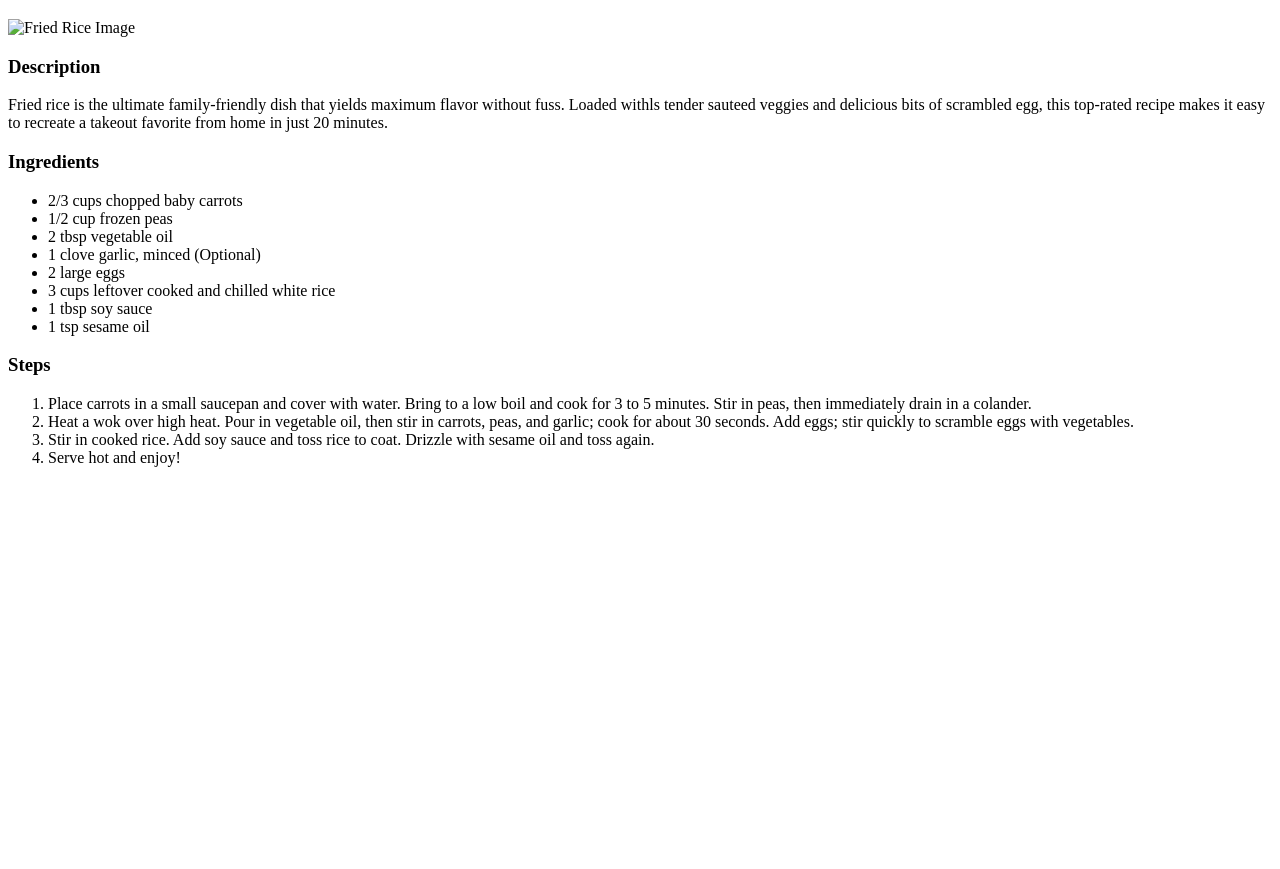
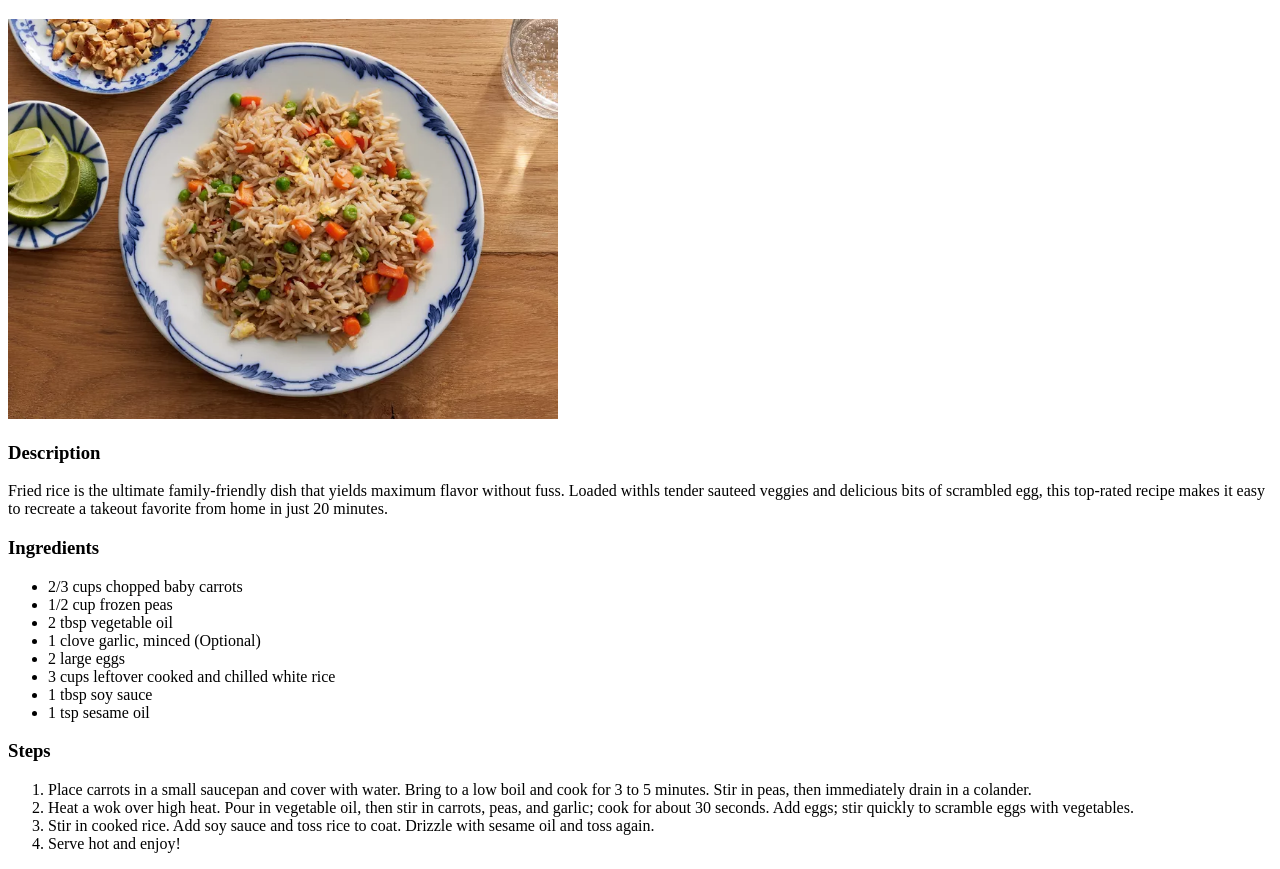
Before and after one commit to ryanbirke/odin-recipes, a plain HTML site: page recipes/fried_rice.html in a window 1280 px wide. Shown: the part 61-930 px from the top of the page. Before the commit the page ends 800 px from the top, so only its background shows below. Drawn offline with Linux system fonts and the light colour scheme.

Commit message:
Fix image path, add size contraints to image
Image link was referencing incorrect path and was too large.
Updated path to correct reference.

```diff
--- a/recipes/fried_rice.html
+++ b/recipes/fried_rice.html
@@ -8,7 +8,7 @@
     </head>
     <body>
         <h1>Fried Rice</h1>
-        <img src="img/fried_rice.jpg" alt="Fried Rice Image">
+        <img src="../img/fried_rice.jpg" alt="Fried Rice Image" height="400" width="550">
         <h3>Description</h3>
         <p>Fried rice is the ultimate family-friendly dish that yields maximum
             flavor without fuss. Loaded withls tender sauteed veggies and delicious
```
